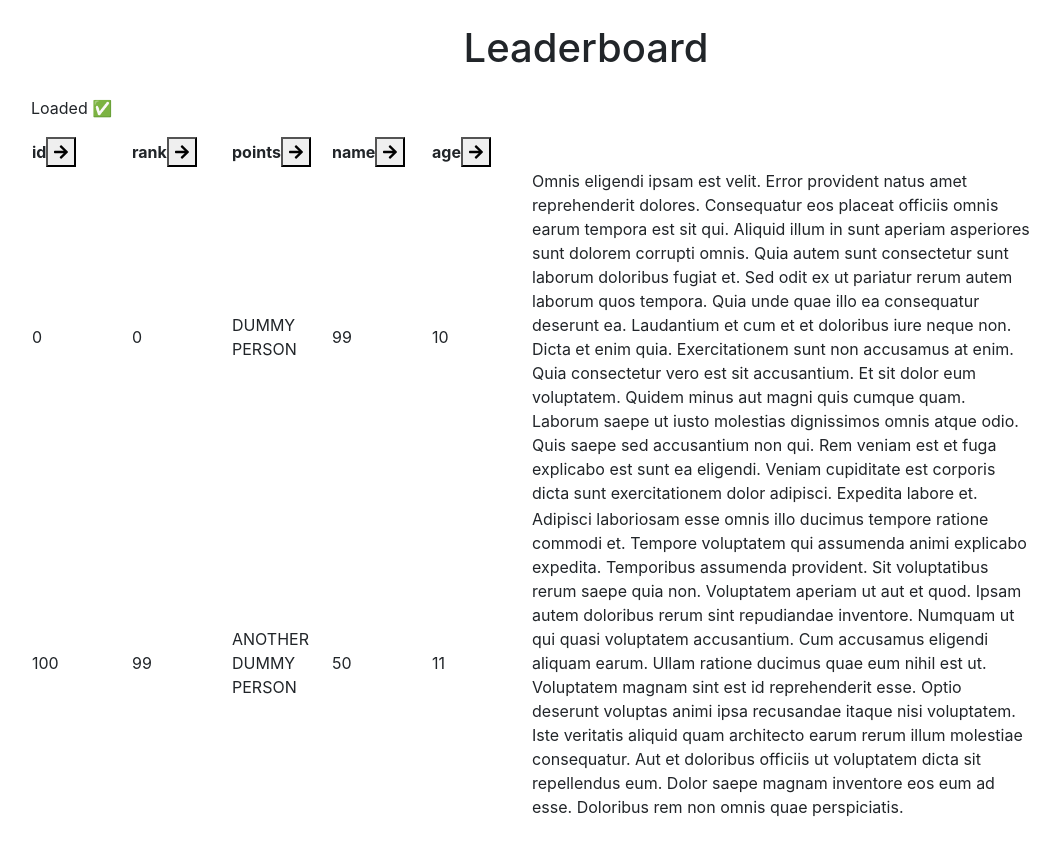
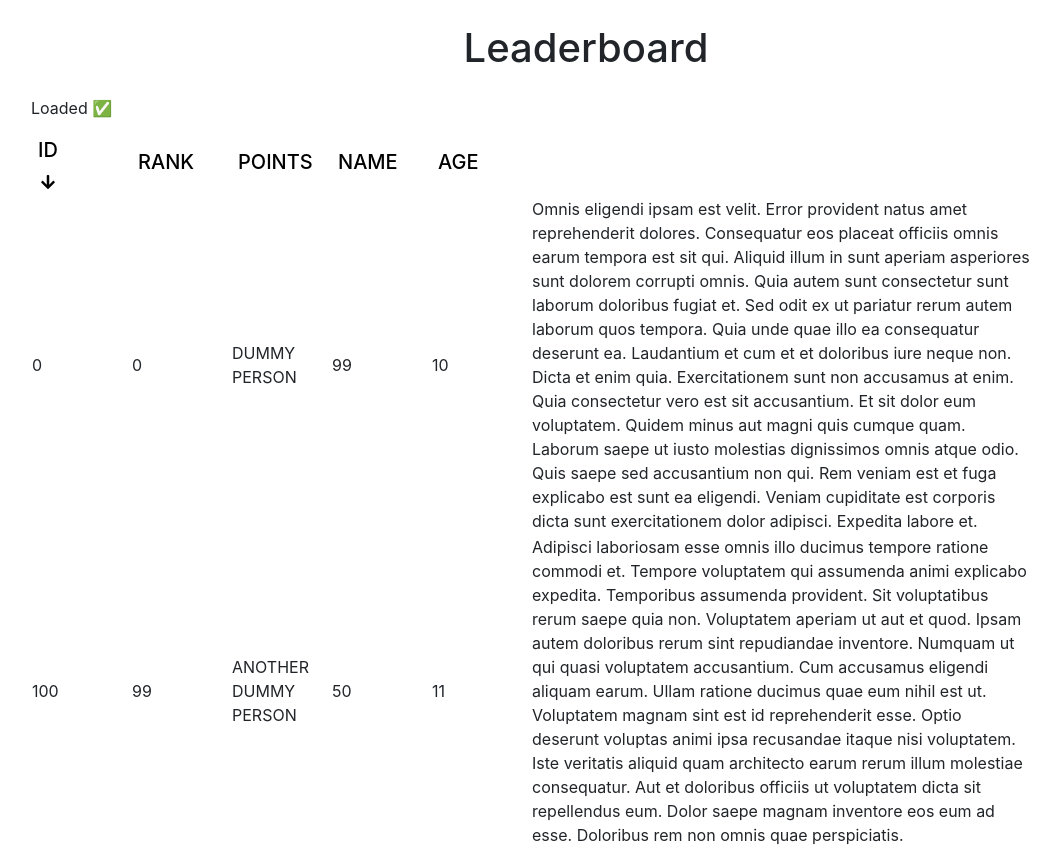
Before and after one commit to dlousa92/red-frontend-exercise, a React (Create React App) app in the folder client/: page / in a window 1280 px wide. Shown: the whole page, without its empty margins (54-1114 px from the left). Before the commit the page ends 820 px from the top, so only its background shows below. Built offline with nearby package versions, Linux system fonts and the light colour scheme.

Commit message:
store sortedItem value for use with arrow direction

```diff
--- a/client/src/App.js
+++ b/client/src/App.js
@@ -5,23 +5,27 @@ import api from "./api";
 const App = () => {
 	// state variable to hold the records from the json-server server.
 	const [records, setRecords] = useState();
+	const [sortedItem, setSortedItem] = useState(api.DATA_PROPS[0]);
 
-	// // use api.GET method to fetch the records from the server on component mount
+	// // use api.GET method to fetch the records from the server on component mount and whenever a user sorts by new category
 	useEffect(() => {
-		const data = api.GET(api.DATA_PROPS[0], api.ORDERS[0]);
+		const data = api.GET(sortedItem, api.ORDERS[0]);
 		data.then((response) => response.json()).then((data) => setRecords(data));
-	}, []);
+	}, [sortedItem]);
 
-	const handleTitleClick = (value) => {
+	const handleTitleClick = (event) => {
 		// Change the order of the items when the head row item of the table gets clicked.
 		// if a column title is clicked, the records should get ordered by that key in an ascending way
 		// if it is clicked again it should toggle the sort order to be descending
-		console.log("i was clicked");
+
+		setSortedItem(event.target.innerText.toLowerCase());
 	};
 
 	const handleOpenInfo = (record) => {
 		// Open a popup displaying the record information
 	};
+
+	console.log(sortedItem);
 
 	return (
 		<div className="container">
@@ -33,6 +37,7 @@ const App = () => {
 				onTitleClick={handleTitleClick}
 				onOpenInfoClick={handleOpenInfo}
 				records={records}
+				sortedItem={sortedItem}
 			/>
 		</div>
 	);
--- a/client/src/components/Table.js
+++ b/client/src/components/Table.js
@@ -7,17 +7,27 @@ import {
 	faArrowRight,
 } from "@fortawesome/free-solid-svg-icons";
 
-const Table = ({ records, onTitleClick, onOpenInfoClick }) => {
-	console.log(records);
+const Table = ({ records, onTitleClick, onOpenInfoClick, sortedItem }) => {
 	return (
 		<table style={{ width: 1000 }}>
 			<thead>
 				<tr>
 					{api.DATA_PROPS.map((head) => (
 						<th style={{ width: 100 }}>
-							{head}
-							<button onClick={onTitleClick}>
-								<FontAwesomeIcon icon={faArrowRight} />
+							<button
+								onClick={onTitleClick}
+								style={{
+									backgroundColor: "transparent",
+									border: "none",
+									outline: "none",
+								}}
+							>
+								<h5>{head.toUpperCase()}</h5>
+								{sortedItem === head ? (
+									<FontAwesomeIcon icon={faArrowDown} />
+								) : (
+									""
+								)}
 							</button>
 						</th>
 					))}
@@ -34,7 +44,6 @@ const Table = ({ records, onTitleClick, onOpenInfoClick }) => {
 };
 
 const TableRow = ({ record }) => {
-	console.log(record);
 	return (
 		<tr>
 			{Object.keys(record).map((val) => (
```
